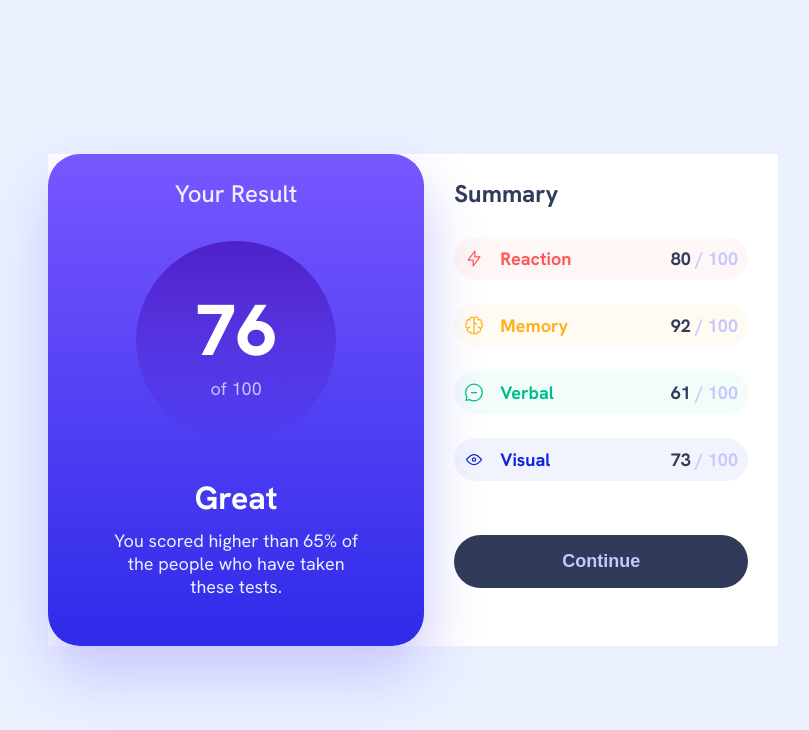
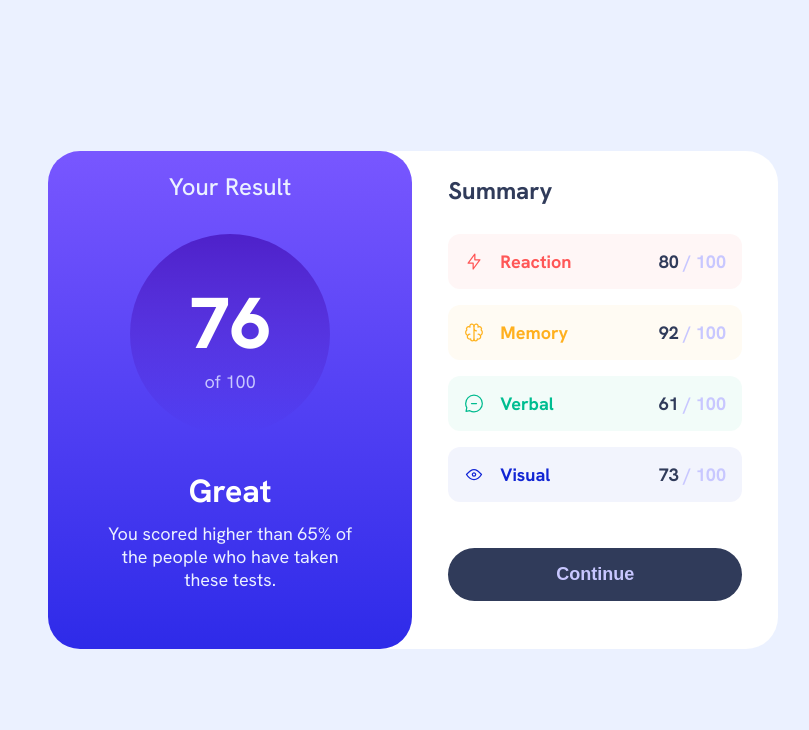
Before and after one commit to NRVP02/results-summary-component-main, a plain HTML site: page index.html in a window 1280 px wide. Shown: the whole page, without its empty margins (227-1036 px from the left). Drawn offline with Linux system fonts and the light colour scheme.

Commit message:
Alginos arreglos de medidas

```diff
--- a/styles.css
+++ b/styles.css
@@ -42,13 +42,13 @@ body{
 
 .card{
     background-color: var(--White );
-    max-width: 375px;
+    max-width: 360px;
     margin: 0 auto;
     &  .result{
        background:linear-gradient(
         var( --Light-slate-blue-background),
         var(--Light-royal-blue-background));
-       padding: 24px 56px 48px ;
+       padding: 20px 50px 40px ;
        border-radius: 0px 0px 30px 30px;
        text-align: center;
         box-shadow: 0px 30px 60px var(--Light-lavender);
@@ -59,8 +59,8 @@ body{
         font-size: 1.13rem ;
         margin-bottom: 24px;}
   &  .circulo{
-        width: 140px;
-        height: 140px;
+        width: 135px;
+        height: 135px;
         border-radius: 50%;
         margin: 0 auto;   /* esto centra el circulo */
         background:linear-gradient(
@@ -71,7 +71,7 @@ body{
             place-content: center;  /* esto centra el contenido dentro del circulo*/
              .puntaje{
                 color: white;
-                font-size:3.5rem ;
+                font-size:3.2rem ;
                 font-weight: 800; }
            & .of {
                 color: var(--Light-lavender);
@@ -83,13 +83,14 @@ body{
         margin-bottom: 10px;
     }
      .texto{
+        font-size: 1rem;
         color:var( --Pale-blue);
     }
 
    }
 
    & .summary{
-         padding:24px 30px ;
+         padding:24px 36px ;
     & .title{
         margin-bottom: 24px;
         font-size:1.125rem ;
@@ -99,8 +100,8 @@ body{
 
         display:flex ; /*esto es para que los elementos floten */
         justify-content: space-between;/* esto es para que el contenido tenga un espasio entre ellos*/;
-        padding: 10px;
-        border-radius: 24px;
+        padding: 16px;
+        border-radius: 12px;
         margin-bottom: 16px;
         font-weight: 700;
         & .data{
@@ -137,7 +138,8 @@ body{
            width: 100%;
            border-radius:120px;
            padding: 16px;
-           margin-top: 24px;
+           margin-top: 10px;
+           margin-bottom: 24px;
            font-weight: 700;
            font-size: 1.125rem;
            border: none;
@@ -162,10 +164,12 @@ body{
 
     }
     .card{
+       border-radius: 32px;
         display: flex;
         max-width: 730px;
       /*  width: 730px; */
     & .result{
+         box-shadow:inherit;
         border-radius: 32px;
         flex: 0.9;
 
@@ -204,7 +208,7 @@ body{
       }
       & .summary-iten{
           font-size: 1.125rem;
-          margin-bottom: 24px;
+
       }
       & .continue-btn{
           margin-top: 30px;
```
